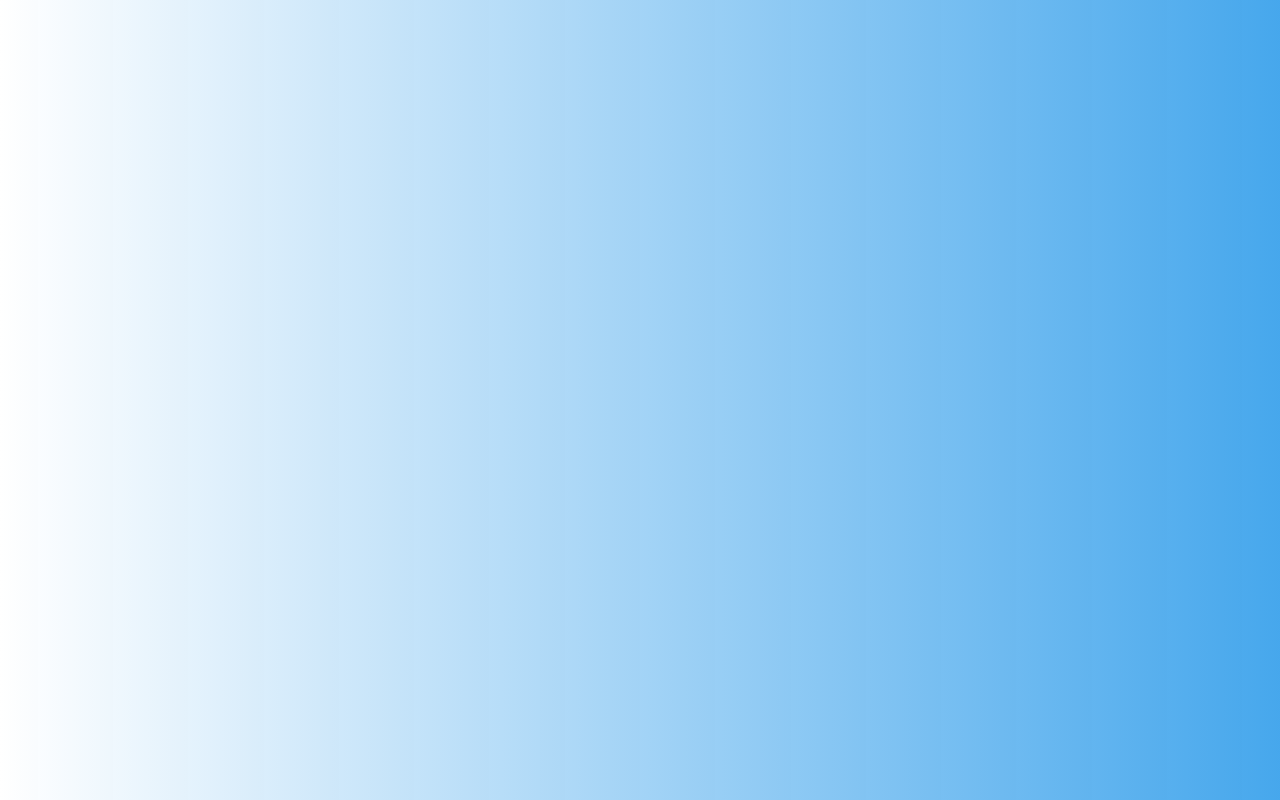
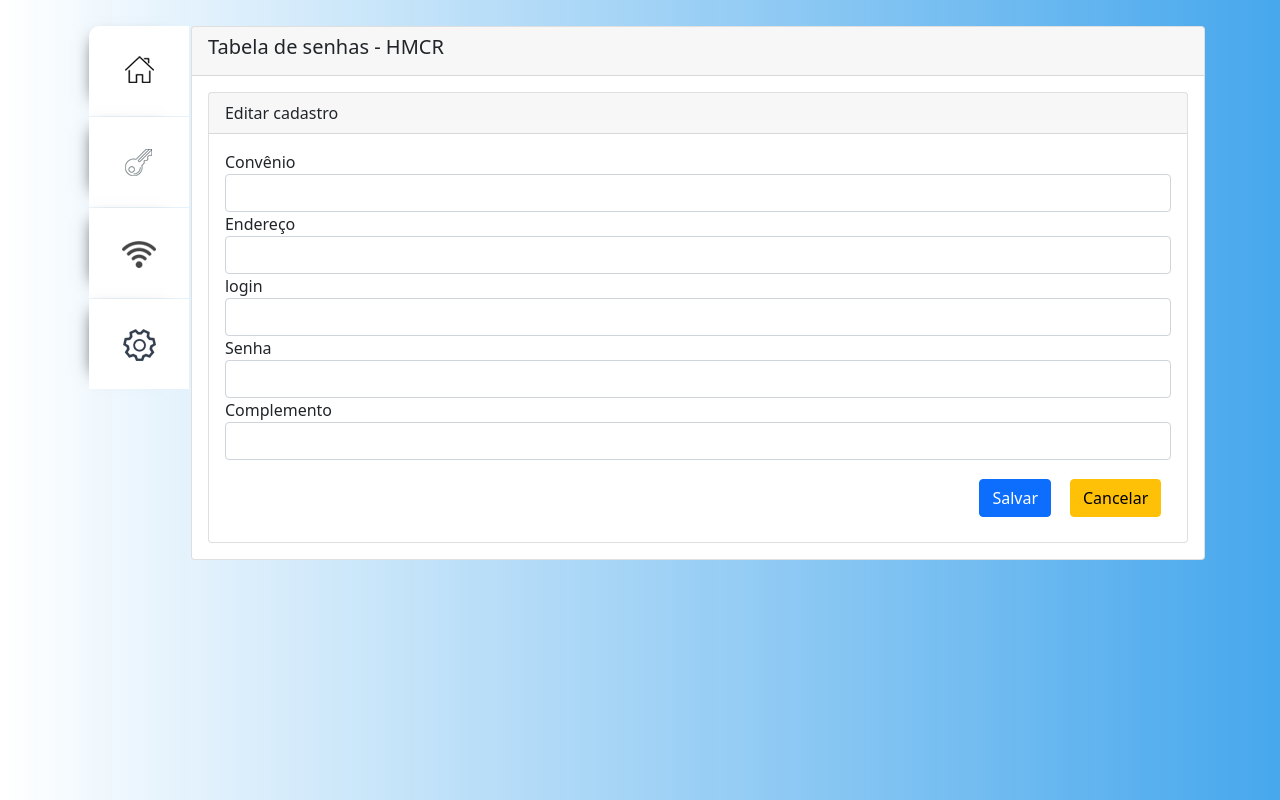
Before and after one commit to wesmnovaes/intranet-basica, an Angular app: page /nova-senha in a window 1280 px wide. Before the commit this address led to /. Built offline with nearby package versions, Linux system fonts and the light colour scheme.

Commit message:
Criando página de nova senha

```diff
--- a/src/app/app-routing.module.ts
+++ b/src/app/app-routing.module.ts
@@ -4,11 +4,14 @@ import { Routes, RouterModule } from '@angular/router';
 import { SenhaComponent } from './senha/senha.component';
 import { HomeComponent } from './home/home.component';
 import { LoginComponent } from './login/login.component';
+import { CrudSenhasComponent } from './senha/crud-senhas/crud-senhas.component';
 
 const routes: Routes = [
   {path: '', component: HomeComponent},
+  {path: 'login', component: LoginComponent},
   {path: 'senhas', component: SenhaComponent},
-  {path: 'login', component: LoginComponent}
+  {path: 'nova-senha', component: CrudSenhasComponent}
+
 ];
 
 @NgModule({
--- a/src/app/senha/crud-senhas/crud-senhas.component.css
+++ b/src/app/senha/crud-senhas/crud-senhas.component.css
@@ -0,0 +1,4 @@
+.btn-nova-senha{
+    margin: 1%;
+    margin-top: 2%;
+}
--- a/src/app/senha/crud-senhas/crud-senhas.component.html
+++ b/src/app/senha/crud-senhas/crud-senhas.component.html
@@ -1,4 +1,40 @@
-<div class="card bx-sw form-1" >
+<div class="row">
+    <div class="col-md-1 d-flex flex-wrap">
+        <div class="grid_01">
+            <div class="tabs_home d-flex justify-content-center align-self-center" [routerLink]="['/']" routerLinkActive="router-link-active" >
+                <div class="d-flex align-self-center">
+                    <img src="../../assets/home_sm.png">
+                </div>
+            </div>
+            <div class="tabs_outras d-flex justify-content-center" [routerLink]="['/senhas']" routerLinkActive="router-link-active" >
+                <div class="d-flex align-self-center">
+                    <img src="../../assets/key.png">
+                </div>
+            </div>
+            <div class="tabs_outras d-flex justify-content-center" [routerLink]="['/redes']" routerLinkActive="router-link-active" >
+                <div class="d-flex align-self-center">
+                    <img src="../../assets/wifi.png">
+                </div>
+            </div>
+            <div class="tabs_outras d-flex justify-content-center" [routerLink]="['/config']" routerLinkActive="router-link-active" >
+                <div class="d-flex align-self-center">
+                    <img src="../../assets/gears.png">
+                </div>
+            </div>
+        </div>
+    </div>
+    <div class="col-md-11">
+        <div class="d-flex justify-content-start grid_00">
+            <div class="card bx-sw card-editar-senha">
+                <div class="card-header">
+                    <div class="row">
+                        <div class="col">
+                            <h5>Tabela de senhas - HMCR</h5>
+                        </div>
+                    </div>
+                </div>
+                <div class="card-body">
+                    <div class="card bx-sw" >
                         <div class="card-header">
                         Editar cadastro
                         </div>
@@ -18,14 +54,25 @@
                                 </div>
                                 <div class="form-group">
                                     <label for="senha">Senha</label>
-            <input type="text" class="form-control" id="senha" placeholder="">
+                                    <input type="password" class="form-control" id="senha" placeholder="">
                                 </div>
                                 <div class="form-group">
                                     <label for="obs">Complemento</label>
                                     <input type="text" class="form-control" id="obs" placeholder="">
                                 </div>
-        <button type="submit" class="btn btn-primary btn-passwd">Salvar</button>
-        <button type="submit" class="btn btn-warning">Cancelar</button>
+                                <div class="row">
+                                    <div class="col-12">
+                                        <div class="d-flex justify-content-end">
+                                            <button type="submit" class="btn btn-primary btn-nova-senha">Salvar</button>
+                                            <button [routerLink]="['/senhas']" routerLinkActive="router-link-active"  class="btn btn-warning btn-nova-senha">Cancelar</button>
+                                        </div>
+                                    </div>
+                                </div>
                             </form>
                         </div>
                     </div>
+                </div>
+            </div>
+        </div>
+    </div>
+</div>
--- a/src/app/senha/senha.component.html
+++ b/src/app/senha/senha.component.html
@@ -32,7 +32,7 @@
                         Tabela de senhas - HMCR
                     </div>
                     <div class="col">
-                        <div class="d-flex justify-content-end"> <button class="btn btn-primary"> Nova senha </button> </div>
+                        <div class="d-flex justify-content-end"> <button class="btn btn-primary" [routerLink]="['/nova-senha']" routerLinkActive="router-link-active" > Nova senha </button> </div>
                     </div>
                 </div>
             </div>
--- a/src/styles.css
+++ b/src/styles.css
@@ -53,3 +53,6 @@ background-color: blue;
 .tt4{
 	background-color: green;
 }
+.card-editar-senha{
+	width: 100%;
+}
```
Lines whose indentation alone changed are shown as unchanged.
